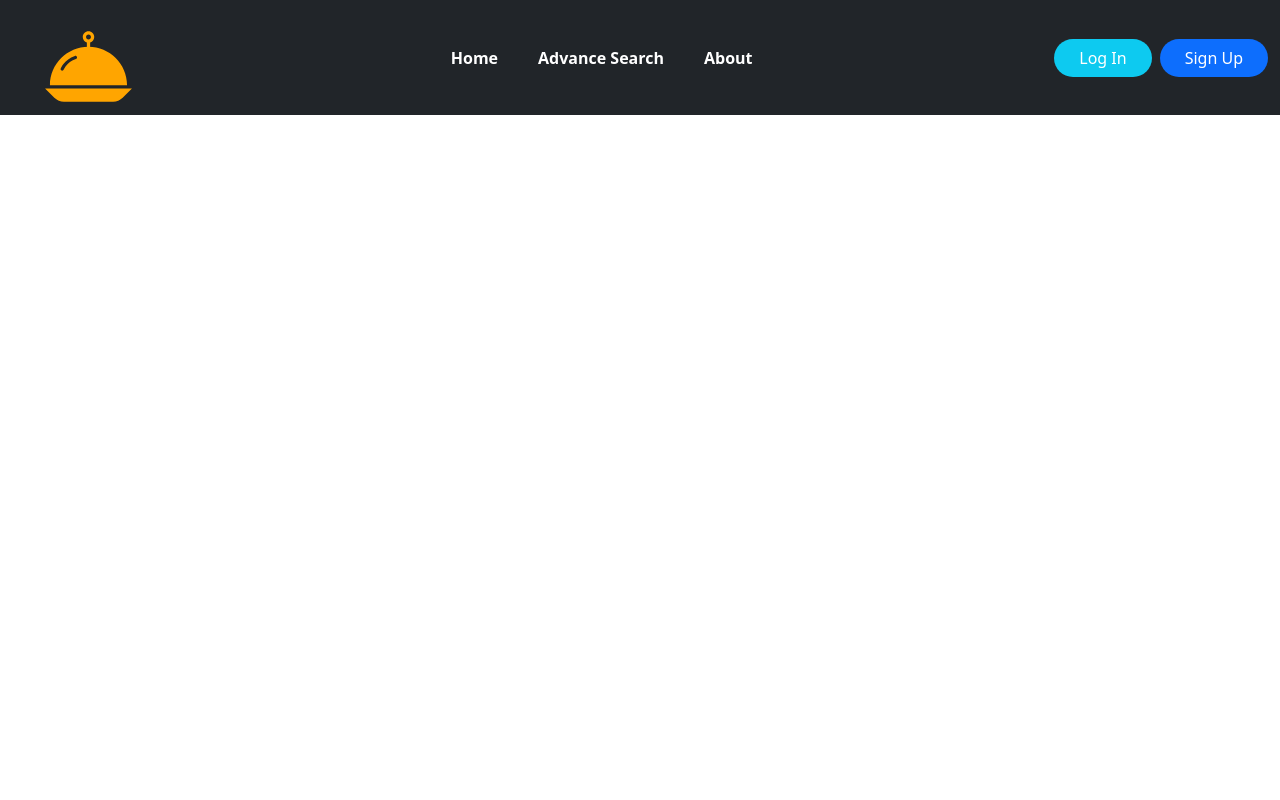
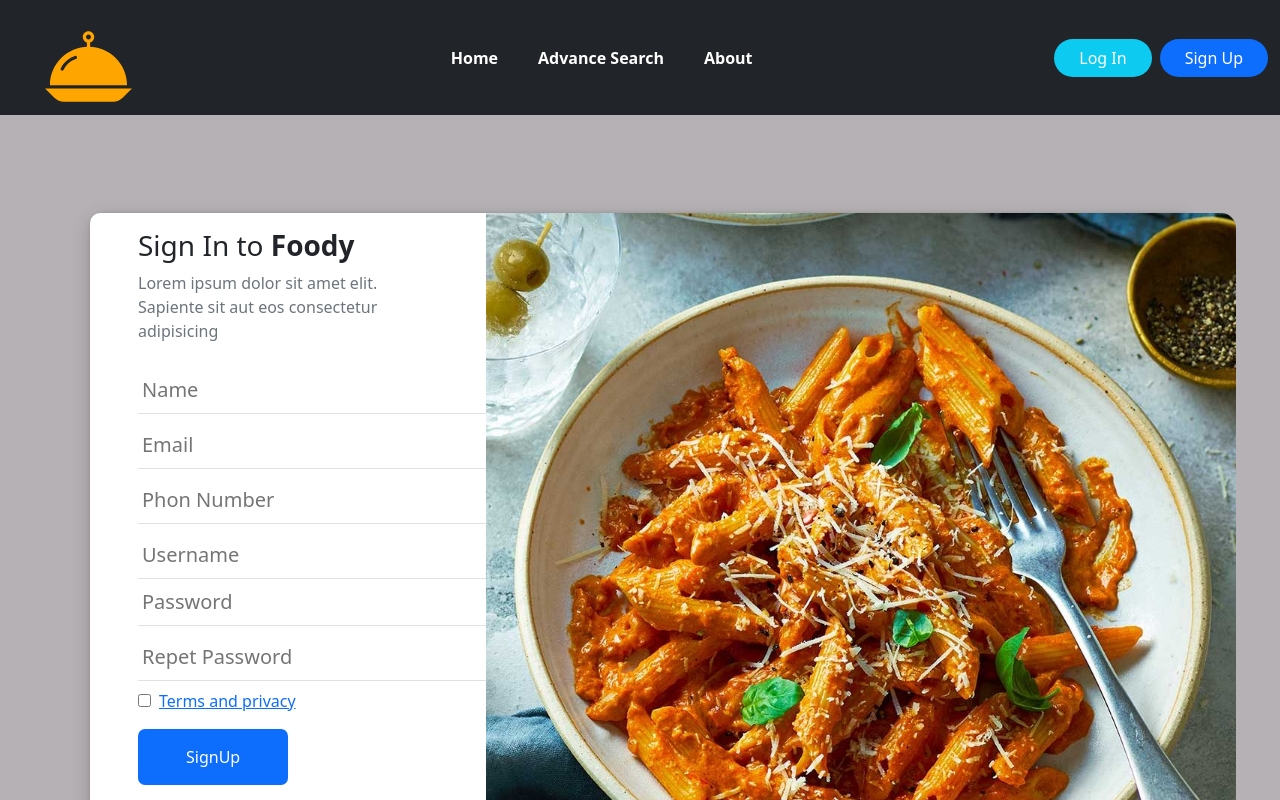
Before and after one commit to MrMohammadMoradi/ReactPractis_project, a React (Create React App) app: page /User/SignUp in a window 1280 px wide. Shown: the top 800 px of the page. Built offline with nearby package versions, Linux system fonts and the light colour scheme.

Commit message:
Build Signup Page, Set css and add to App.js

```diff
--- a/src/App.css
+++ b/src/App.css
@@ -202,6 +202,7 @@
   width: 920px;
   height: 500px;
   border-radius: 10px;
+  box-shadow: 4px 4px 4px 3px rgba(0, 0, 0, 0.2), 0 6px 20px 0 rgba(0, 0, 0, 0.19);
 
 }
 
@@ -223,3 +224,22 @@
 .SM button,a {
   border-radius: 50px;
 }
+
+
+/********************* Signup Page ******************/
+.SignUpPage {
+  background-color:rgb(182, 177, 180);
+  padding: 50px;
+}
+
+.SignupSecion {
+  width: 1100px;
+  height: 750px;
+  border-radius: 10px;
+  box-shadow: 4px 4px 4px 3px rgba(0, 0, 0, 0.2), 0 6px 20px 0 rgba(0, 0, 0, 0.19);
+
+}
+.SUI {
+  width: 100%;
+  height: 100%;
+}
--- a/src/App.js
+++ b/src/App.js
@@ -10,6 +10,8 @@ import HomePage from './Pages/HomePage';
 import AdvanceSearch from './Pages/AdvanceSearch'
 import About from './Pages/About'
 import LoginPage from './Pages/LoginPage';
+import SignUpPage from './Pages/SignUpPage';
+import TermsAndPrivacy from './Pages/TermsAndPrivacy'
 
 
 
@@ -23,7 +25,8 @@ function App() {
         <Route path='/Search/Advance' element = {<AdvanceSearch/>}/>
         <Route path='/AboutMe' element = {<About/>}/>
         <Route path='/User/Login' element = {<LoginPage/>}/>
-
+        <Route path='/User/SignUp' element = {<SignUpPage/>}/>
+        <Route path='/TandP' element = {<TermsAndPrivacy/>}/>
       </Routes>
 
     </BrowserRouter>
--- a/src/Pages/LoginPage.js
+++ b/src/Pages/LoginPage.js
@@ -65,7 +65,7 @@ function LoginPage() {
                         </button>
                         <br/>
                         <Link className='OS ps-1'
-                            to='/User/SingUp'>
+                            to='/User/SignUp'>
                             Or SignUp
                         </Link>
                     </form>
--- a/src/Pages/SignUpPage.js
+++ b/src/Pages/SignUpPage.js
@@ -1,9 +1,117 @@
-import React from 'react'
+import React,{useState} from 'react'
+import { Link } from 'react-router-dom'
+
+import PastaDish from '../assets/images/Pasta.jpg'
+import SocialMedia from '../components/SocialMedia'
+
 
 function SignUpPage() {
+
+    const [name, setName] = useState("")
+    const [email, setEmail] = useState("")
+    const [phonNumber, setPhonNumber] = useState("")
+    const [userName, setUserName] = useState("")
+    const [passWord, setPassWord] = useState("")
+    const [rePassWord, setRePassWord] = useState("")
+    const [checked, setChecked] = useState(false)
+
+    function SendData(e){
+        e.preventDefault();
+        console.warn("All Data",name,email,phonNumber, userName, passWord,rePassWord, checked)
+    }
+
+
     return (
-        <div>
-            SignUpPage
+        <div className='SignUpPage d-flex'>
+            <div className='SignupSecion bg-white d-flex my-5 mx-auto'>
+                <div className='py-3'>
+                    <h3 className='ps-5 fs-3'>
+                        Sign In to
+                        <span className='fw-bold'> Foody</span>
+                    </h3>
+                    <p className='px-5 text-secondary'>
+                        Lorem ipsum dolor sit amet elit. Sapiente sit aut eos consectetur
+                            adipisicing
+                    </p>
+                    <form className='ps-5' onSubmit={SendData} >
+                        <input
+                            type='text'
+                            className='name fs-5 pe-5 ps-1 py-2 mx-auto mt-2 border-0 border-bottom'
+                            placeholder='Name'
+                            onChange={(e) => setName(e.target.value)}
+                            required
+                        />
+
+                        <input
+                            type='email'
+                            className='eMail fs-5 pe-5 ps-1 py-2 mx-auto mt-2 border-0 border-bottom'
+                            placeholder='Email'
+                            onChange={(e) => setEmail(e.target.value)}
+                            required
+                        />
+
+                        <input
+                            type='number'
+                            className='phonNumber fs-5 pe-5 ps-1 py-2 mx-auto mt-2 border-0 border-bottom'
+                            placeholder='Phon Number'
+                            onChange={(e) => setPhonNumber(e.target.value)}
+                            required
+                        />
+
+                        <input
+                            type='text'
+                            className='userName fs-5 pe-5 ps-1 py-2 mx-auto mt-2 border-0 border-bottom'
+                            placeholder='Username'
+                            onChange={(e) => setUserName(e.target.value)}
+                            required
+                        />
+
+                        <input
+                            type='password'
+                            className='passWord fs-5 pe-5 ps-1 py-2 mx-auto mb-2 border-0 border-bottom'
+                            placeholder='Password'
+                            onChange={(e) => setPassWord(e.target.value)}
+                            required
+                        />
+
+                        <input
+                            type='password'
+                            className='rePassWord fs-5 pe-5 ps-1 py-2 mx-auto mb-2 border-0 border-bottom'
+                            placeholder='Repet Password'
+                            onChange={(e) => setRePassWord(e.target.value)}
+                            required
+                        />
+                        <br/>
+
+                        <input
+                            type='checkbox'
+                            className='checkBox py-5'
+                            onChange={(e) => setChecked(e.target.checked)}
+                        />
+                        <Link className='ps-2' to='/TAndP'>
+                            Terms and privacy
+                        </Link>
+
+                        <br/>
+                        <button
+                            type='submit'
+                            className='loginbtn bg-primary text-white border-0 my-3 px-5 py-3'
+                        >
+                            SignUp
+                        </button>
+                        <br/>
+                        <Link className='OS ps-1'
+                            to='/User/Login'>
+                            Or Login
+                        </Link>
+                    </form>
+                    <SocialMedia/>
+                </div>
+                <img className='pastaIMG SUI'
+                        src={PastaDish}
+                        alt='PastaImg'/>
+            </div>
+
         </div>
     )
 }
--- a/src/components/NavBar.js
+++ b/src/components/NavBar.js
@@ -30,7 +30,7 @@ function NavBar(){
 
                     <div className="d-flex">
                         <Link to='/User/Login'> <button className="btn text-white bg-info px-4 mx-2 rounded-pill" type="submit">Log In</button> </Link>
-                        <Link to='/User/SingUp'> <button className="btn text-white bg-primary px-4 rounded-pill" type="submit">Sign Up</button> </Link>
+                        <Link to='/User/SignUp'> <button className="btn text-white bg-primary px-4 rounded-pill" type="submit">Sign Up</button> </Link>
                     </div>
                 </div>
             </div>
```
